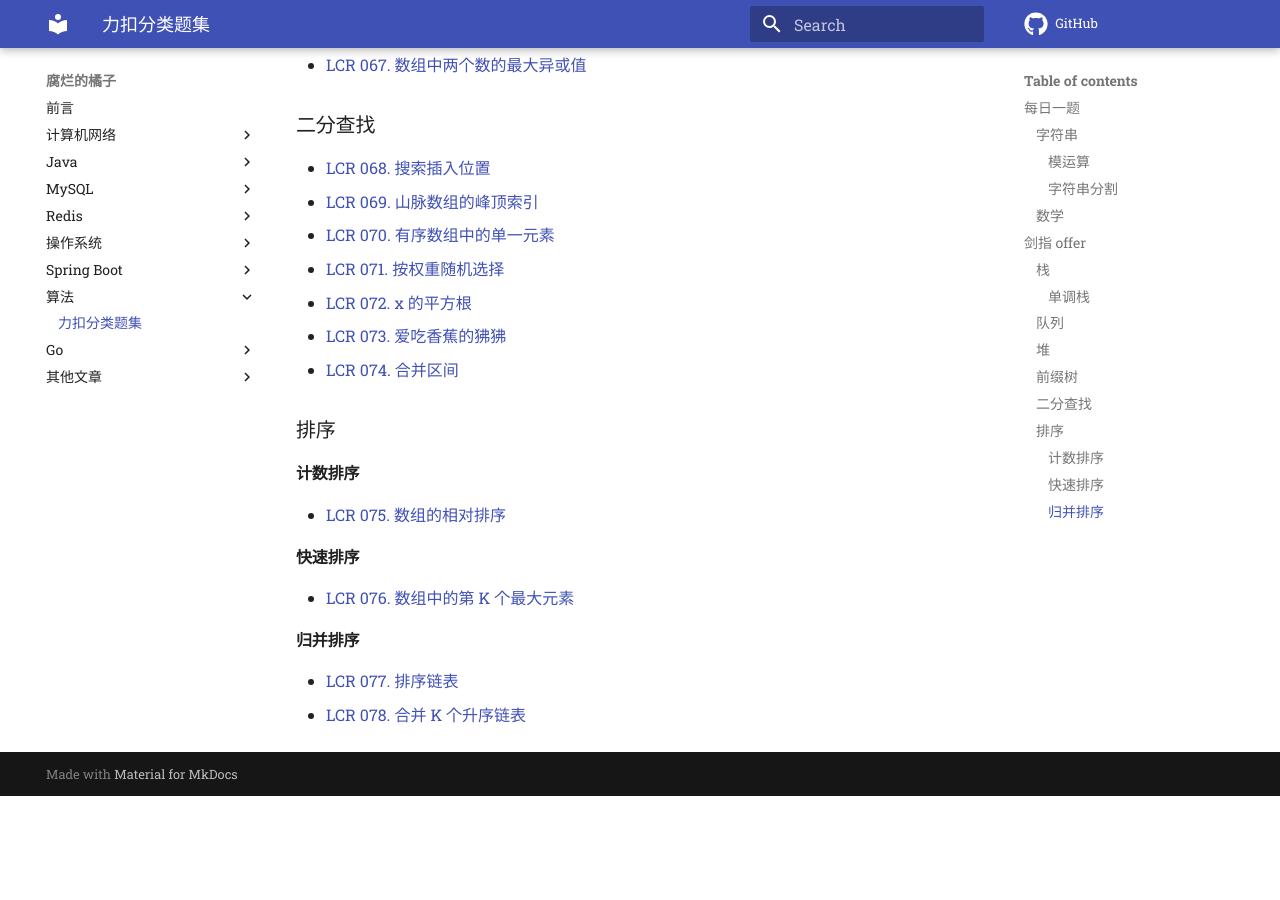
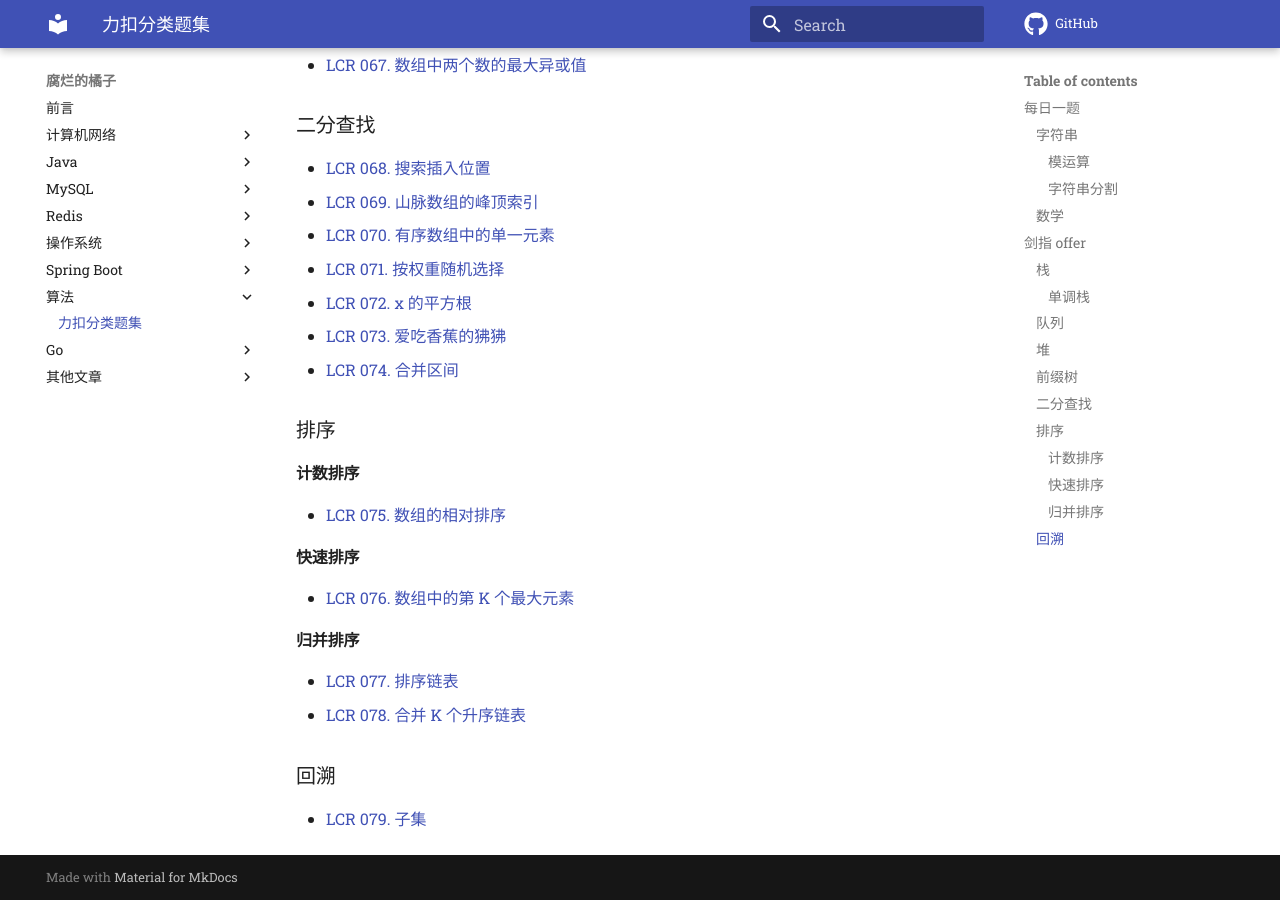
Before and after one commit to z1ming/cs-Hydra, an MkDocs documentation site: the page built from docs/文章/LeetCode.md, in a window 1280 px wide and 900 px high, scrolled down 1405 px. Built offline with MkDocs 1.6.1 and Material for MkDocs 9.7.7, drawn with Linux system fonts in a browser that asks for light colours; comment, search, counter and statistics services are not loaded; before the commit the page ends 2201 px from its top, so only the background shows below that.

Commit message:
Update LeetCode.md
Signed-off-by: Ziming Meng <zimingm94@gmail.com>

```diff
--- a/docs/文章/LeetCode.md
+++ b/docs/文章/LeetCode.md
@@ -73,3 +73,7 @@
 
 - [LCR 077. 排序链表](https://leetcode.cn/problems/7WHec2/description/)
 - [LCR 078. 合并 K 个升序链表](https://leetcode.cn/problems/vvXgSW/description/)
+
+### 回溯
+
+- [LCR 079. 子集](https://leetcode.cn/problems/TVdhkn/description/)
```
